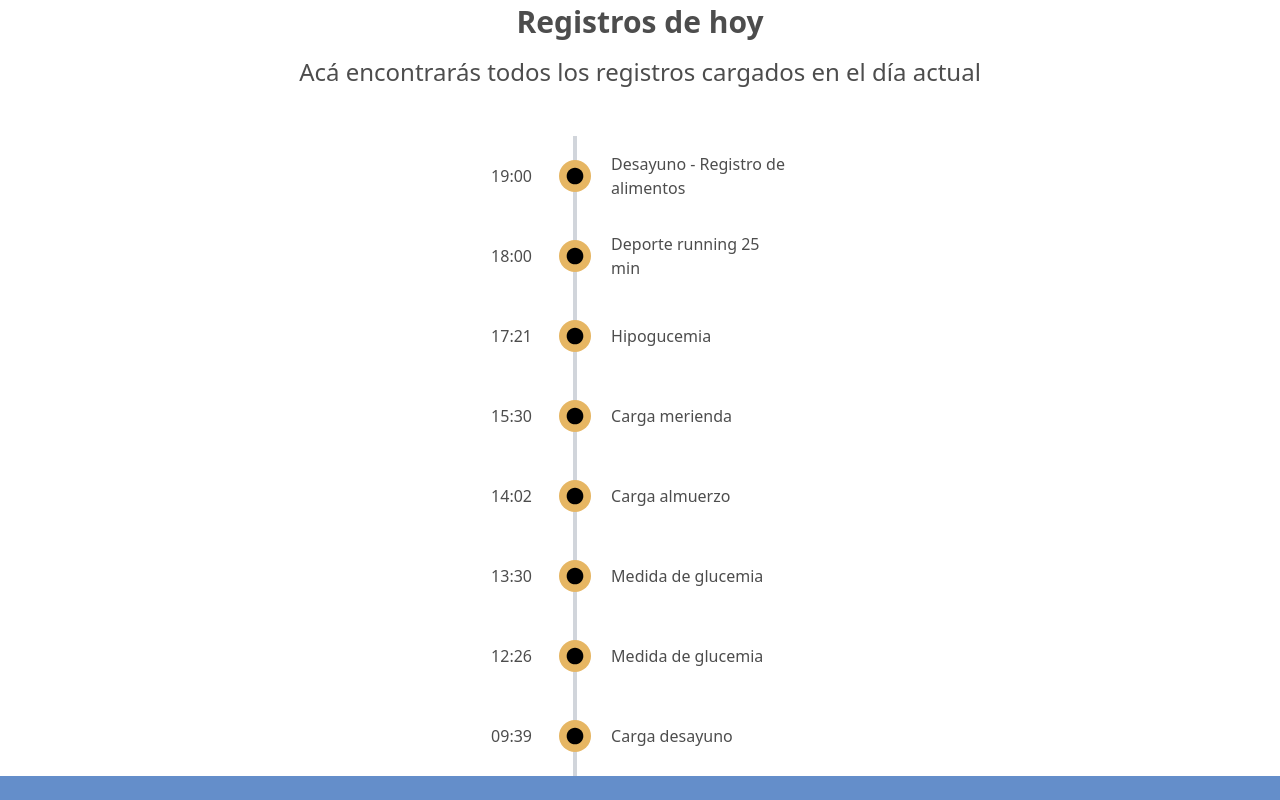
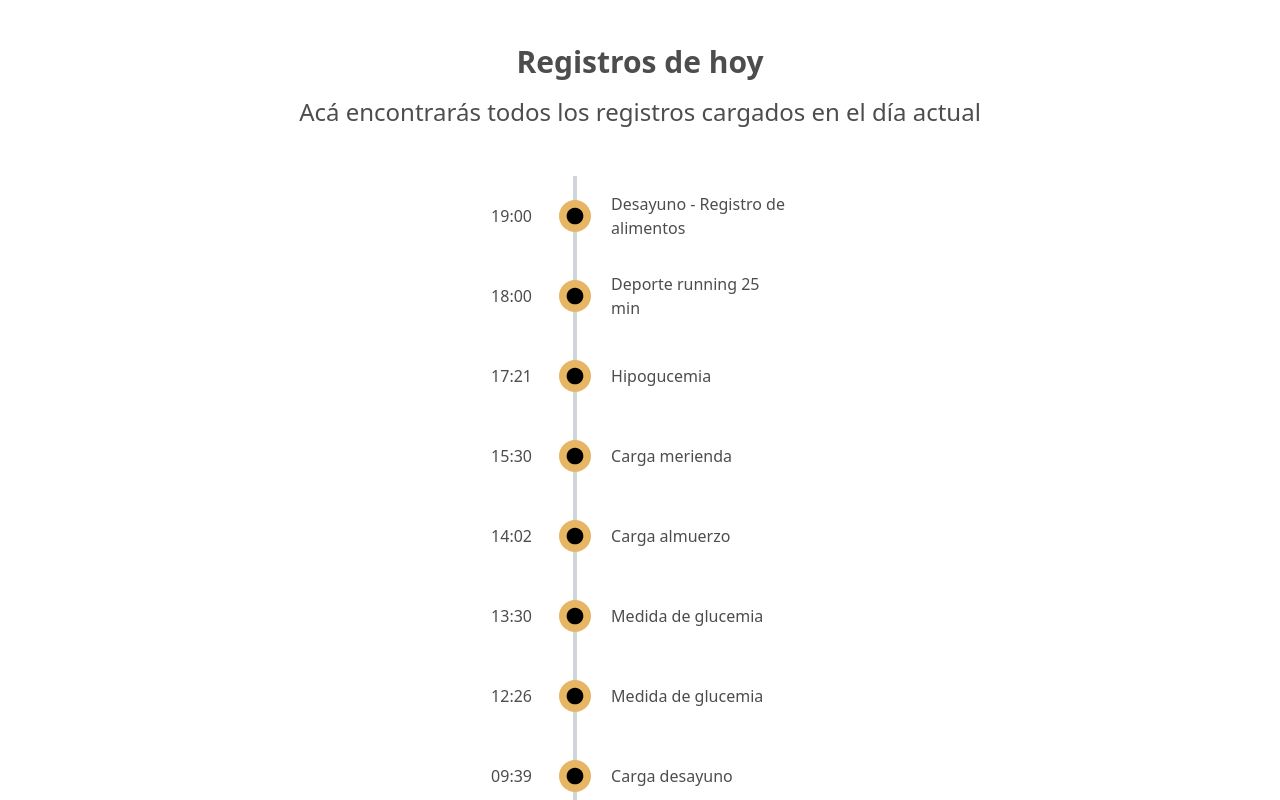
Before and after one commit to NuriaROrquin/diabetia, a Next.js app in the folder frontend/: page /dashboard in a window 1280 px wide. Shown: the part 1060-1860 px from the top of the page. Built offline with nearby package versions, Linux system fonts and the light colour scheme.

Commit message:
Update index.js

```diff
--- a/frontend/pages/dashboard/index.js
+++ b/frontend/pages/dashboard/index.js
@@ -56,7 +56,7 @@ export const Home = () => {
                     ))}
                 </div>
 
-                <div className="flex justify-around bg-white w-1/2 self-center rounded-xl p-6 mt-10">
+                <div className="flex justify-around bg-white w-1/2 self-center rounded-xl p-6 mt-10 mb-10">
                     <div className="flex gap-2">
                         <CircleRounded className="text-green-primary"/>
                         <span className="text-gray-primary font-medium">Valores dentro de lo esperado</span>
@@ -77,7 +77,7 @@ export const Home = () => {
                     <TitleSection>Registros de hoy</TitleSection>
                     <SubtitleSection>Acá encontrarás todos los registros cargados en el día actual</SubtitleSection>
             </ContainerTitles>
-            <div className="flex justify-center">
+            <div className="flex justify-center mb-10">
                 <Timeline events={DASHBOARD_TIMELINE_EVENTS} />
             </div>
         </Section>
```
